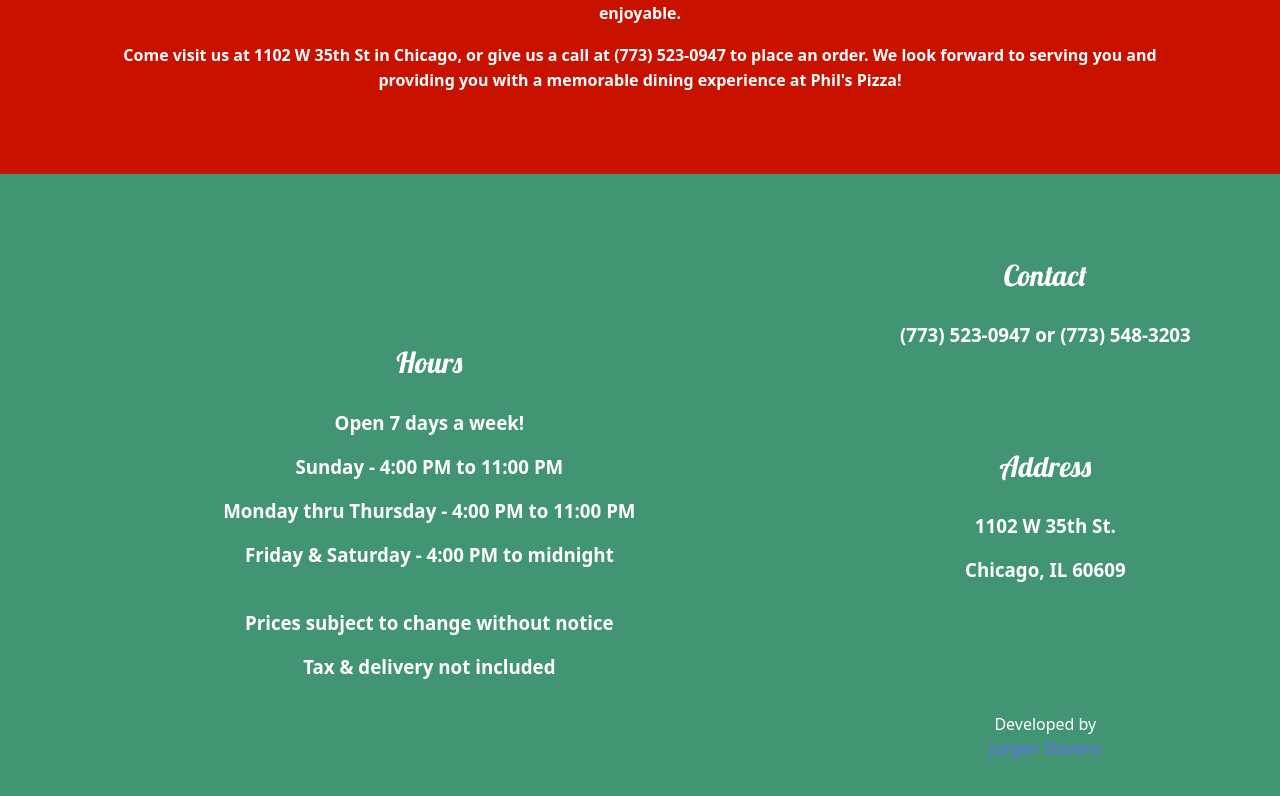
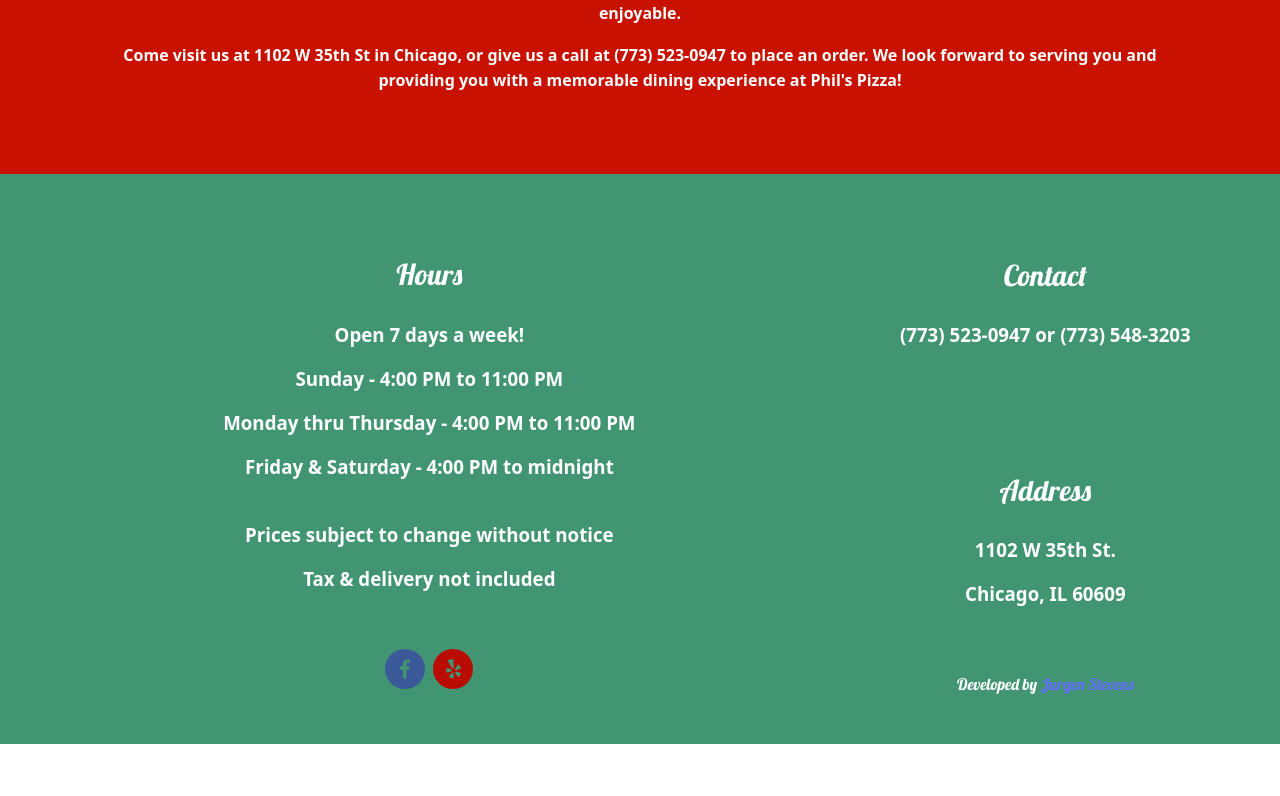
Before and after one commit to jurgenstevens/phils-pizza, a React (Vite) app: page / in a window 1280 px wide. Shown: the part 2055-2851 px from the top of the page. After the commit the page ends 2799 px from the top, so only its background shows below. Built offline with nearby package versions, Linux system fonts and the light colour scheme.

Commit message:
Include facebook and yelp icons in the Info section.

```diff
--- a/package.json
+++ b/package.json
@@ -15,7 +15,8 @@
     "gh-pages": "^6.3.0",
     "hamburger-react": "^2.5.2",
     "react": "^19.1.1",
-    "react-dom": "^19.1.1"
+    "react-dom": "^19.1.1",
+    "react-social-icons": "^6.25.0"
   },
   "devDependencies": {
     "@eslint/js": "^9.33.0",
--- a/src/components/Info/Info.css
+++ b/src/components/Info/Info.css
@@ -70,6 +70,13 @@
   margin: 0.5rem 0;
 }
 
+.social-icons {
+  margin-top: 1rem;
+  display: flex;
+  justify-content: center; /* center icons under phone numbers */
+}
+
+
 /* ========== Mobile Adjustments ========== */
 @media (max-width: 767px) {
   .info-inner {
--- a/src/components/Info/Info.jsx
+++ b/src/components/Info/Info.jsx
@@ -1,3 +1,4 @@
+import { SocialIcon } from 'react-social-icons';
 import "./Info.css";
 
 export default function Info() {
@@ -15,14 +16,30 @@
           <br />
           <h3>Prices subject to change without notice</h3>
           <h3>Tax & delivery not included</h3>
+          <br />
+          <br />
+          {/* Social Icons */}
+          <div>
+            <SocialIcon
+              url="https://www.facebook.com/PhilsPizzaChi/"
+              target="_blank"
+              style={{ height: 40, width: 40, marginRight: '0.5rem' }}
+            />
+            <SocialIcon
+              url="https://www.yelp.com/biz/phils-pizza-chicago"
+              target="_blank"
+              style={{ height: 40, width: 40 }}
+            />
+          </div>
         </div>
 
         {/* ===== RIGHT COLUMN: CONTACT + ADDRESS ===== */}
         <div className="info-right">
-          {/* Contact */}
-          <div className="info-card">
-            <h2 className="info-font">Contact</h2>
-            <h3>(773) 523-0947 or (773) 548-3203</h3>
+            {/* Contact */}
+            <div className="info-card">
+              <h2 className="info-font">Contact</h2>
+              <h3>(773) 523-0947 or (773) 548-3203</h3>
+              <br />
           </div>
 
           {/* Address */}
@@ -31,10 +48,8 @@
             <h3>1102 W 35th St.</h3>
             <h3>Chicago, IL 60609</h3>
           </div>
-          <br />
-          <p className="info-card">Developed by <a href="https://www.jurgenstevens.dev/">Jurgen Stevens</a></p>
+          <p className="info-font">Developed by <a href="https://www.jurgenstevens.dev/">Jurgen Stevens</a></p>
         </div>
-
       </div>
     </section>
   );
```
Also changed, not shown: public/delicious-italian-pizza.webp (added), 1 other file (tests, documents, lock files or other folders).
